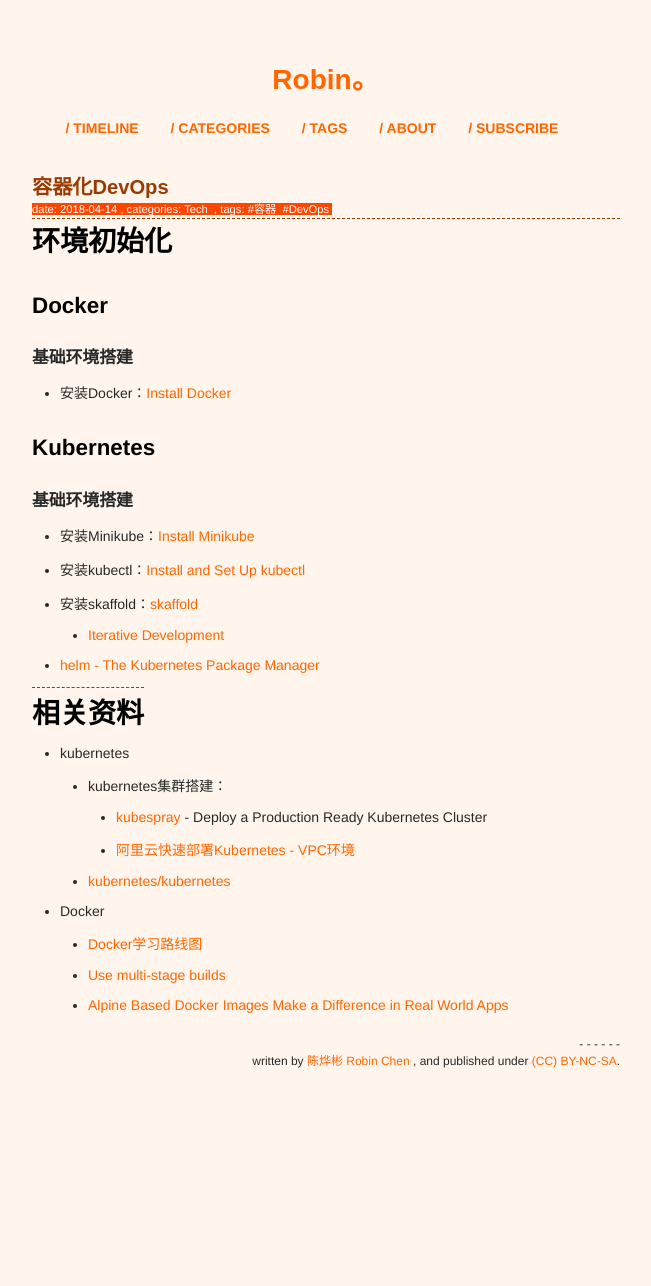
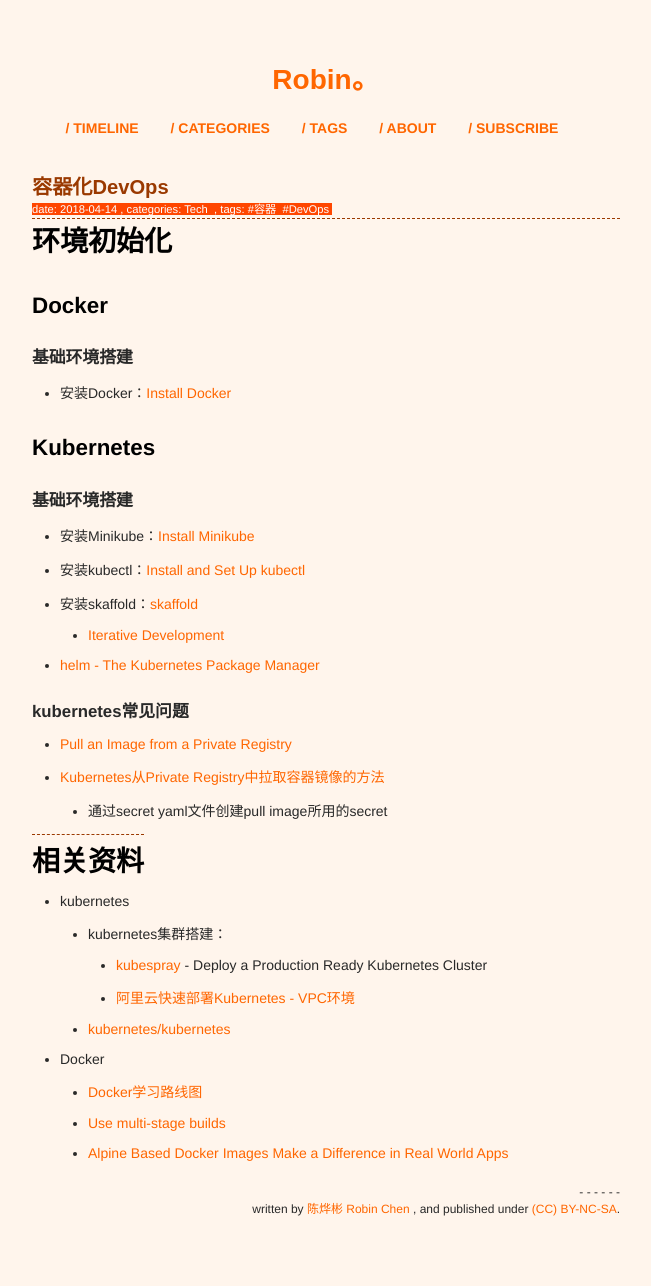
Before and after one commit to xianyuxmu/xianyuxmu.github.io, a Jekyll site: the page built from _posts/2018-04-14-devops-in-container.md, in a window 1280 px wide. Shown: the whole page, without its empty margins (314-965 px from the left). Built offline with Jekyll 4.4.1, drawn with Linux system fonts in a browser that asks for light colours; comment, search, counter and statistics services are not loaded; before the commit the page ends 1138 px from its top, so only the background shows below that.

Commit message:
增加`kubernetes常见问题`

```diff
--- a/_posts/2018-04-14-devops-in-container.md
+++ b/_posts/2018-04-14-devops-in-container.md
@@ -28,6 +28,12 @@
 	- [Iterative Development](https://github.com/GoogleCloudPlatform/skaffold#iterative-development)
 - [helm - The Kubernetes Package Manager](https://github.com/kubernetes/helm)
 
+### kubernetes常见问题
+
+- [Pull an Image from a Private Registry](https://kubernetes.io/docs/tasks/configure-pod-container/pull-image-private-registry/)
+- [Kubernetes从Private Registry中拉取容器镜像的方法](https://tonybai.com/2016/11/16/how-to-pull-images-from-private-registry-on-kubernetes-cluster/)
+	- 通过secret yaml文件创建pull image所用的secret
+
 ----
 
 # 相关资料
```
